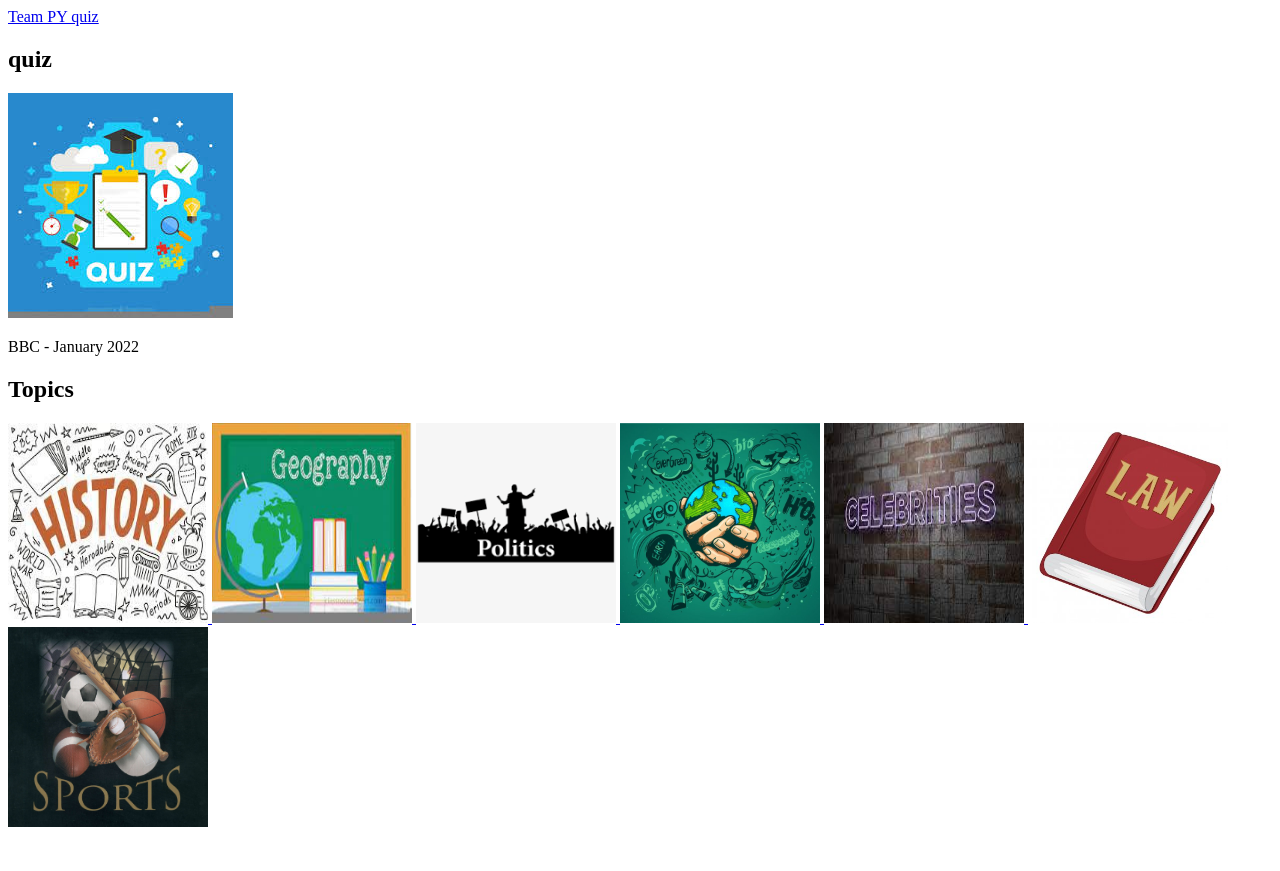
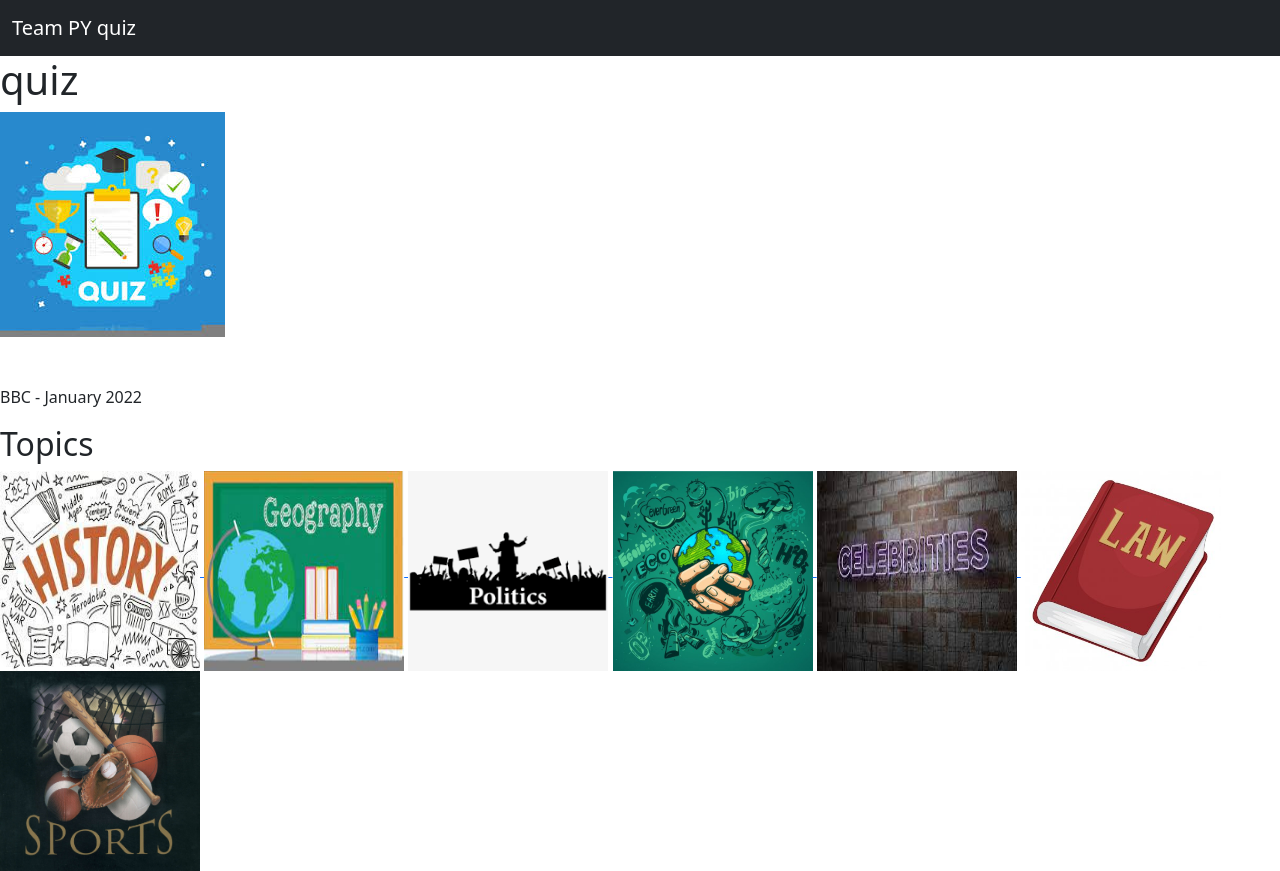
Before and after one commit to OMBowkerBBC/TeamPy, a Flask app: page /quizStartV2 in a window 1280 px wide. Before the commit the page ends 827 px from the top, so only its background shows below. Run offline with Flask 2, Linux system fonts and the light colour scheme.

Commit message:
new start little CSS

```diff
--- a/templates/quizStartNEW.html
+++ b/templates/quizStartNEW.html
@@ -1,14 +1,23 @@
 <!DOCTYPE html>
 <html lang="en">
+  <!-- bootstrap -->
+  <link href="https://cdn.jsdelivr.net/npm/bootstrap@5.1.3/dist/css/bootstrap.min.css" rel="stylesheet" integrity="sha384-1BmE4kWBq78iYhFldvKuhfTAU6auU8tT94WrHftjDbrCEXSU1oBoqyl2QvZ6jIW3" crossorigin="anonymous">
 
-  <nav class="navbar navbar-expand-lg bg-secondary fixed-top" id="mainNav">
+
+    <!-- bootstrap navbar -->
+    <nav class="navbar navbar-dark bg-dark">
+      <div class="container-fluid">
+        <a class="navbar-brand" href="#">Team PY quiz</a>
+
+      </div>
+    </nav>
+
     <div class="container">
       <!-- TODO HREF HERE NOT NECESSARY -->
-      <a class="navbar-brand js-scroll-trigger" href="#page-top"
-        >Team PY quiz</a
-      >
 
+    </div>
       <h1>quiz</h1>
+
 
       <img
           class="masthead-avatar mb-5"
@@ -19,6 +28,13 @@
       <p>BBC - January 2022</p>
 
       <h2>Topics</h2>
+
+      <!-- <div class="card" style="width: 18rem;">
+        <img src="..." class="card-img-top" alt="...">
+        <div class="card-body">
+          <p class="card-text">Some quick example text to build on the card title and make up the bulk of the card's content.</p>
+        </div>
+      </div> -->
 
       <a href="/quizEnd">
         <img
```
